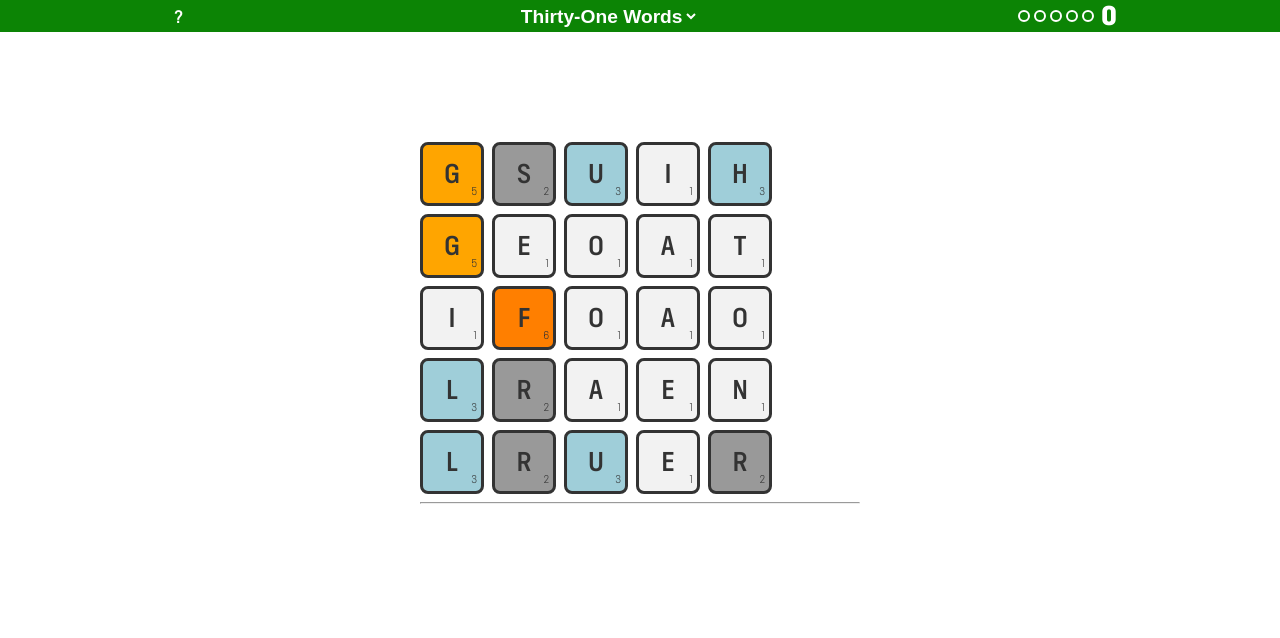
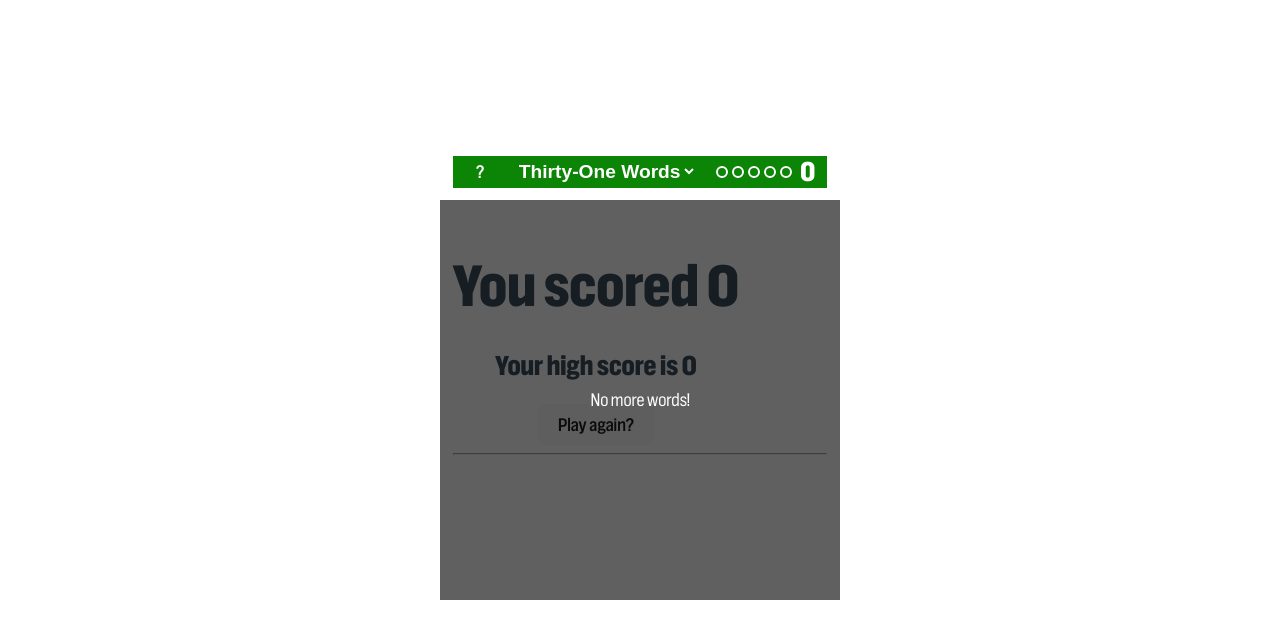
Before and after one commit to thinkle/boggle-fall, a Svelte app in the folder boggle-fall/: page / in a window 1280 px wide. Shown: the top 638 px of the page. Built offline with nearby package versions, Linux system fonts and the light colour scheme.

Commit message:
Add infinite mode + detection for no more words + hints

```diff
--- a/boggle-fall/src/App.svelte
+++ b/boggle-fall/src/App.svelte
@@ -8,11 +8,12 @@
   import EffectCanvas from './EffectCanvas.svelte';
   import LetterBlock from './lib/LetterBlock.svelte'
   import {send,receive} from './transition';
-  import { selected, words, score, toLetters, gameHistory, timerDone, mode, startTime } from './stores';
+  import { selected, words, score, toLetters, gameHistory, timerDone, mode, startTime, gameOver } from './stores';
 
-  let gameOver = false;
+
+
   function saveGame () {
-    gameOver = true;
+    $gameOver = true;
     $gameHistory = [
       ...$gameHistory,
       {
@@ -30,10 +31,12 @@
     ($mode=='Fifteen Words' && $words.length==15)
   ) {
     saveGame();
+    $gameOver = true;
   } else if ($mode=='Two Minutes!' && $timerDone) {
     saveGame();
-  } else {
-    gameOver = false;
+    $gameOver = true;
+  } else if ($gameOver) {
+    saveGame();
   }
 
 
@@ -42,7 +45,7 @@
 >
   <TitleBar score={$score}/>
   <div class="center" on:click|stopPropagation>
-    {#if !gameOver}
+    {#if !$gameOver}
       <GameGrid></GameGrid>
     {:else}
       <GameOver></GameOver>
--- a/boggle-fall/src/GameOver.svelte
+++ b/boggle-fall/src/GameOver.svelte
@@ -1,7 +1,7 @@
 <script lang="ts">
   import WordTree from './WordTree.svelte';
 
-  import { words, score, toLetters, bestGame, resetLetters, mode, startTime, timerDone } from "./stores";
+  import { words, score, toLetters, bestGame, resetLetters, mode, startTime, timerDone, gameOver } from "./stores";
   import { scoreWord } from './words';
 
   function resetGame () {
@@ -9,6 +9,7 @@
     $score = 0;
     $startTime = 0;
     $timerDone = false;
+    $gameOver = false;
     resetLetters();
   }
 
@@ -33,7 +34,7 @@
 <h1>You scored {$score}</h1>
 {#if $bestGame}<h2>Your high score is {$bestGame.score}</h2>{/if}
 <button on:click={resetGame}>Play again?</button>
-  {#if $mode=='Thirty-One Words'}
+  {#if $mode=='Thirty-One Words' && $words.length==31}
     <WordTree min={1} max={31} {scores} {bestScore}></WordTree>
   {/if}
 </div>
--- /dev/null
+++ b/boggle-fall/src/Hints.svelte
@@ -0,0 +1,161 @@
+<script lang="ts">
+  import { areTouching, gameOver, letters } from "./stores";
+  import type {Letter} from './stores';
+  import { isWord, findMatchingWords } from "./words";
+  let words : string[] = [];
+
+  function findWordsStartingWith (ltrs : Letter[], wordlist=null) {
+    let result : string[] = [];
+    let lastLetter = ltrs.at(-1);
+    if (!lastLetter) {
+      return [];
+    }
+    let wordStem = ltrs.map((l)=>l.letter).join('');
+    let lastIndex = $letters.indexOf(lastLetter);
+    let lastRow = Math.floor(lastIndex / 5);
+    let lastCol = lastIndex % 5;
+    let possibleWords = findMatchingWords(wordStem,wordlist);
+    if (!possibleWords) {
+      return []
+    }
+    if (possibleWords.includes(wordStem)) {
+      result.push(wordStem);
+    }
+    // Imagine starting at letter 7...
+    // `0 1 2 3 4
+    //  5 6 7 8 9
+    //  A B C D E
+    //  F G H I J
+    //  K L M N O`
+    for (let offset of [
+      -6, // 7-1
+      -5, // 7-2
+      -4, // 7-3
+      -1, // 7-6
+      1, // 7-8
+      4, // 7-B
+      5, // 7-C
+      6]) { // 7-D
+        let idx = lastIndex + offset;
+        let row = Math.floor(idx / 5);
+        let col = idx % 5;
+        // Make sure we're within one row and one col...
+        // (if for example, we are in position 4, at the
+        // edge, then some of our offsets, such as +6,
+        // will be two rows away)
+        if ((Math.abs(lastCol - col) <= 1) && (Math.abs(lastRow - row) <= 1)) {
+          let neighbor = $letters[idx];
+          // Make sure we haven't already used this letter...
+          if (ltrs.indexOf(neighbor) == -1) {
+            result = [...result,...findWordsStartingWith([...ltrs,neighbor],possibleWords)]
+          }
+        }
+    }
+    return result;
+  }
+
+  function findWords ($letters : Letter[]) {
+    words = []
+    for (let ltr of $letters) {
+      words = [...words,...findWordsStartingWith([ltr])];
+    }
+  }
+
+  $: findWords($letters);
+
+  let bigWords : string[];
+  $: bigWords = words.filter((w)=>w.length>5);
+
+  $: if (words.length==0) {
+    $gameOver = true;
+  }
+
+  let allDone = false;
+  let reallyDone = false;
+  $: console.log(bigWords)
+  let hint = ''
+  function getHint () {
+    let idx = Math.floor(Math.random()*words.length);
+    hint = words[idx]
+  }
+
+  function doDoneReally () {
+    allDone = false;
+    $gameOver = true;
+  }
+</script>
+
+<div>
+
+  {#if words.length==0}
+    <div class="pop-up">
+      No more words!
+    </div>
+  {:else if allDone}
+    <div class="pop-up">
+      <h2>Done?</h2>
+      <div>There are {words.length} words on this grid!</div>
+      {#if bigWords.length}
+        <div>And {bigWords.length} of them are 6 letters or longer!</div>
+      {/if}
+      {#if hint}
+        For example, "{hint}"
+        <button on:click={()=>hint=''}>&times;</button>
+      {:else}
+        <button on:click={getHint}>Show me a hint</button>
+      {/if}
+      <div>
+        <button on:click={doDoneReally}>Still done</button>
+        <button on:click={()=>{allDone=false}}>Nevermind</button>
+      </div>
+    </div>
+  {:else}
+    <button on:click={()=>allDone=true} class="small">
+      ✓
+    </button>
+  {/if}
+</div>
+
+<style>
+  .pop-up {
+    position: fixed;
+    left: 50%;
+    top: 50%;
+    margin-top: -200px;
+    margin-left: -200px;
+    width: 400px;
+    height: 400px;
+    background-color: #111a;
+    overflow: auto;
+    z-index: 999;
+    display: flex;
+    flex-direction: column;
+    justify-content: space-around;
+    align-items: center;
+  }
+  .small {
+    font-size: small;
+    background-color: inherit;
+    border: 2px solid white;
+    color: white;
+    display: grid;
+    place-content: center;
+    margin: 4px;
+    padding: 4px;
+    height: 18px;
+    width: 18px;
+    border-radius: 50%;
+  }
+  ul {
+    max-height: 50px;
+    overflow-y: auto;
+    display: flex;
+    flex-direction: row;
+    flex-wrap: wrap;
+  }
+  li {
+    list-style: none;
+    margin: 4px;
+  }
+
+</style>
--- a/boggle-fall/src/TitleBar.svelte
+++ b/boggle-fall/src/TitleBar.svelte
@@ -1,21 +1,20 @@
 <script lang="ts">
   import { fade, fly } from 'svelte/transition';
   import Score from './Score.svelte';
-  import { words, mode } from './stores';
+  import { words, mode, THIRTY1, FIFTEEN, TWO, INFINITE } from './stores';
   import Countdown from './Countdown.svelte';
+  import Hints from './Hints.svelte';
 
   export let score : number;
   let info = false;
   let modes = [
-    'Thirty-One Words',
-    'Two Minutes!',
-    'Fifteen Words'
+    THIRTY1, FIFTEEN, TWO, INFINITE
   ];
 
 
   let wordCount = 0;
   // little bits...
-  let b1,b2,b4,b8,b16;
+  let b1 : boolean,b2 : boolean,b4 : boolean,b8 : boolean,b16 : boolean;
   $: count = $words.length;
   $: {
     b1 = (count & 1) !== 0;
@@ -33,7 +32,9 @@
       <option value={m}>{m}</option>
     {/each}
   </select>
+
   <div class="horiz">
+    <Hints/>
     {#if $mode=='Thirty-One Words'}
     <div class="bit" class:active={b16}></div>
     {/if}
@@ -82,8 +83,6 @@
     align-items: center;
     background-color: var(--theme-color,#0c8405);
     color: var(--theme-bg,white);
-    position: fixed;
-    top: 0;
     width: 100%;
   }
   h1 {
--- a/boggle-fall/src/stores.ts
+++ b/boggle-fall/src/stores.ts
@@ -2,10 +2,26 @@ let lastIndex = 1;
 const rowSize = 5;
 const gridLength = rowSize ** 2;
 
-type Mode = "Thirty-One Words"|"Two Minutes!"| "Fifteen Words";
-export let mode: Writable<Mode> =
-  writable("Thirty-One Words");
-type Letter = {
+export const INFINITE = "∞ Words";
+export const FIFTEEN = 'Fifteen Words';
+export const TWO = 'Two Minutes!';
+export const THIRTY1 = 'Thirty-One Words';
+
+type Mode = "Thirty-One Words" | "Two Minutes!" | "Fifteen Words" | "∞ Words";
+
+let defaultMode : Mode = 'Thirty-One Words';
+let localMode  = localStorage.getItem('mode');
+if (localMode && ![INFINITE,FIFTEEN,TWO,THIRTY1].includes(localMode)) {
+  defaultMode = localMode;
+}
+
+export let mode: Writable<Mode> = writable(defaultMode);
+mode.subscribe(
+  ($mode)=>localStorage.setItem('mode',$mode)
+);
+
+
+export type Letter = {
   id : number,
   letter : string,
   selected?: boolean
@@ -186,6 +202,7 @@ export let bestGame = derived([gameHistory],([$gameHistory])=>{
   }
   return highest
 })
+export let gameOver = writable(false);
 
 export let score = writable(0);
 
--- a/boggle-fall/src/words.ts
+++ b/boggle-fall/src/words.ts
@@ -102,3 +102,20 @@ for (let i=1; i<25; i++) {
   word += 'i';
   console.log('Word of length',i,'multiplier=',getMultiplier(word))
 }
+
+let deadEnds = new Set();
+
+export function findMatchingWords (stem : string, wordlist=null) {
+  let ww = wordlist || words;
+  if (deadEnds.has(stem)) {
+    return null;
+  } else {
+    let matches = ww.filter((w)=>w.substring(0,stem.length)==stem)
+    if (matches.length==0) {
+      deadEnds.add(stem);
+      return null
+    } else {
+      return matches;
+    }
+  }
+}
```
